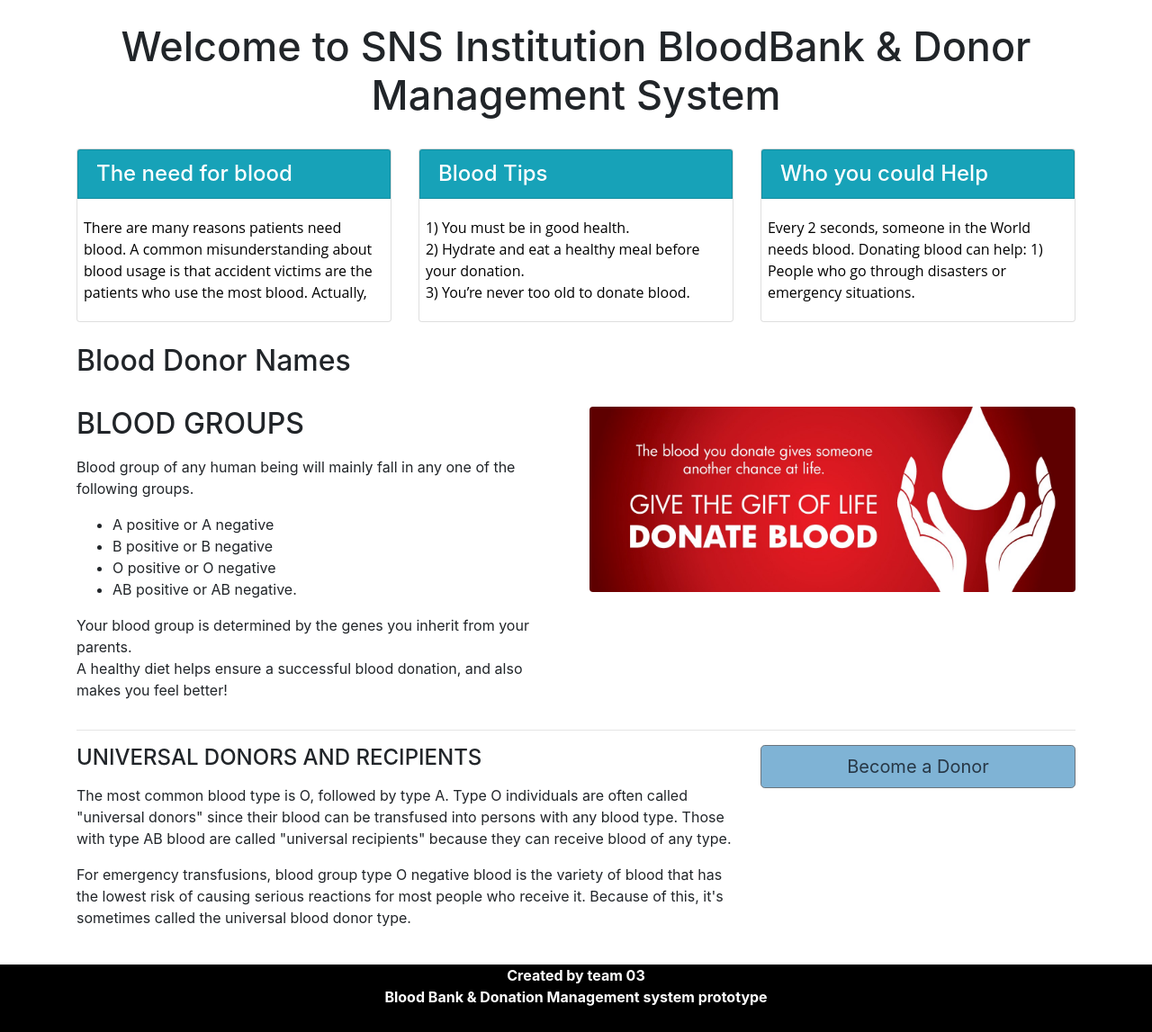
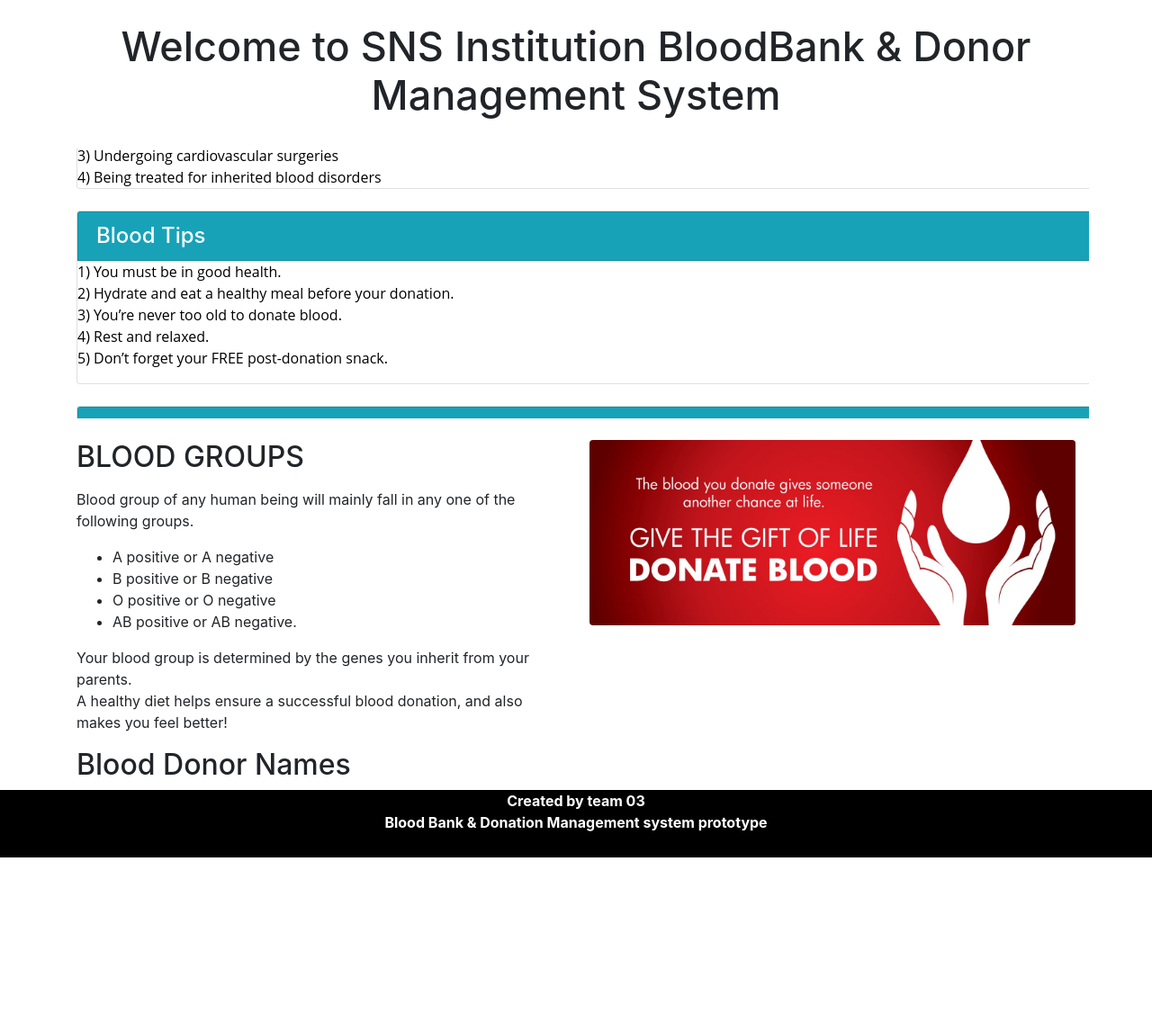
Before and after one commit to mrnithesh/sns.bbdms, a PHP site: page /BDMS/home.php in a window 1280 px wide. Shown: the part 963-2110 px from the top of the page at 90% size. After the commit the page ends 1916 px from the top, so only its background shows below. Run offline with PHP 8.4, Linux system fonts and the light colour scheme; data comes from the database, SQL or seed files in the repository; both versions use the stored data as it was after the commit; tables that the repository leaves empty hold one stand-in row (values such as "Sample post").

Commit message:
combined three cards with auto scroll function

```diff
--- a/home.php
+++ b/home.php
@@ -1,8 +1,6 @@
 <!DOCTYPE html>
 <html lang="en">
-
 <head>
-
     <meta charset="utf-8">
     <meta name="viewport" content="width=device-width, initial-scale=1, shrink-to-fit=no">
     <meta name="description" content="">
@@ -12,21 +10,62 @@
     <script src="https://cdnjs.cloudflare.com/ajax/libs/popper.js/1.16.0/umd/popper.min.js"></script>
     <script src="https://maxcdn.bootstrapcdn.com/bootstrap/4.5.2/js/bootstrap.min.js"></script>
     <style>
+        /* CSS styles for the scrolling container */
+        #scrollContainer {
+            height: 300px;
+            overflow: auto;
+        }
+
+        .card {
+            width: 1500px;
+            margin-right: 20px;
+        }
     </style>
+    <script>
+        document.addEventListener("DOMContentLoaded", function () {
+            // JavaScript to implement auto scroll
+            var scrollContainer = document.getElementById('scrollContainer');
+            var scrollHeight = scrollContainer.scrollHeight;
+            var scrollPosition = 0;
+            var scrollSpeed = 50; // Adjust this value to control the scroll speed (in milliseconds)
+            var scrollInterval;
+
+            function autoScroll() {
+                scrollPosition += 1;
+                if (scrollPosition >= scrollHeight) {
+                    scrollPosition = 0;
+                    scrollContainer.scrollTop = 0; // Reset scroll position to the top
+                } else {
+                    scrollContainer.scrollTop = scrollPosition;
+                }
+            }
+
+            function startScroll() {
+                scrollInterval = setInterval(autoScroll, scrollSpeed);
+            }
+
+            function stopScroll() {
+                clearInterval(scrollInterval);
+            }
+
+            startScroll();
+        });
+    </script>
 </head>
 
 <body>
 <div class="header">
     <?php
-$active="home";
-include('head.php'); ?>
+    $active = "home";
+    include('head.php');
+    ?>
+</div>
 
-</div>
-<?php include'ticker.php'; ?>
+<?php include 'ticker.php'; ?>
 
-  <div id="page-container" style="margin-top:50px; position: relative;min-height: 84vh;   ">
+<div id="page-container" style="margin-top:50px; position: relative; min-height: 84vh;">
     <div class="container">
-    <div id="content-wrap"style="padding-bottom:75px;">
+        <div id="content-wrap" style="padding-bottom:75px;">
             <div id="demo" class="carousel slide" data-ride="carousel">
 
                 <!-- Indicators -->
@@ -43,7 +82,6 @@ include('head.php'); ?>
                     <div class="carousel-item">
                         <img src="image/2.jpg" alt="image\2.jpg" width="100%" height="500">
                     </div>
-
                 </div>
 
                 <!-- Left and right controls -->
@@ -58,80 +96,93 @@ include('head.php'); ?>
             <h1 style="text-align:center;font-size:45px;">Welcome to SNS Institution BloodBank & Donor Management System</h1>
             <br>
             <div class="row">
+                <div id="scrollContainer" onmouseover="stopScroll()" onmouseout="startScroll()">
                     <div class="col-lg-4 mb-4">
                         <div class="card">
-                    <h4 class="card-header card bg-info text-white" >The need for blood</h4>
-
-                        <p class="card-body overflow-auto" style="padding-left:2%;height:120px;text-align:left;">
+                            <h4 class="card-header card bg-info text-white">The need for blood</h4>
                             <?php
                             include 'conn.php';
-                            $sql=$sql= "select * from pages where page_type='needforblood'";
-                            $result=mysqli_query($conn,$sql);
-                            if(mysqli_num_rows($result)>0)   {
-                                while($row = mysqli_fetch_assoc($result)) {
+                            $sql = "select * from pages where page_type='needforblood'";
+                            $result = mysqli_query($conn, $sql);
+                            if (mysqli_num_rows($result) > 0) {
+                                while ($row = mysqli_fetch_assoc($result)) {
                                     echo $row['page_data'];
                                 }
                             }
-
+                            ?>
+                        </div>
+                    </div>
+                    <div class="col-lg-4 mb-4">
+                        <div class="card">
+                            <h4 class="card-header card bg-info text-white">Blood Tips</h4>
+                            <p>
+                                <?php
+                                include 'conn.php';
+                                $sql = "select * from pages where page_type='bloodtips'";
+                                $result = mysqli_query($conn, $sql);
+                                if (mysqli_num_rows($result) > 0) {
+                                    while ($row = mysqli_fetch_assoc($result)) {
+                                        echo $row['page_data'];
+                                    }
+                                }
                                 ?>
                             </p>
                         </div>
                     </div>
                     <div class="col-lg-4 mb-4">
                         <div class="card">
-                    <h4 class="card-header card bg-info text-white">Blood Tips</h4>
-
-                    <p class="card-body overflow-auto" style="padding-left:2%;height:120px;text-align:left;">
+                            <h4 class="card-header card bg-info text-white">Who you could Help</h4>
+                            <p>
                                 <?php
                                 include 'conn.php';
-                        $sql=$sql= "select * from pages where page_type='bloodtips'";
-                        $result=mysqli_query($conn,$sql);
-                        if(mysqli_num_rows($result)>0)   {
-                            while($row = mysqli_fetch_assoc($result)) {
+                                $sql = "select * from pages where page_type='whoyouhelp'";
+                                $result = mysqli_query($conn, $sql);
+                                if (mysqli_num_rows($result) > 0) {
+                                    while ($row = mysqli_fetch_assoc($result)) {
                                         echo $row['page_data'];
                                     }
                                 }
-
                                 ?>
                             </p>
-
                         </div>
                     </div>
-            <div class="col-lg-4 mb-4">
-                <div class="card">
-                    <h4 class="card-header card bg-info text-white" >Who you could Help</h4>
+                </div>
+            </div>
+            <br>
 
-                    <p class="card-body overflow-auto" style="padding-left:2%;height:120px;text-align:left;">
+            <!-- Features Section -->
+            <div class="row">
+                <div class="col-lg-6">
+                    <h2>BLOOD GROUPS</h2>
+                    <p>
                         <?php
                         include 'conn.php';
-                        $sql=$sql= "select * from pages where page_type='whoyouhelp'";
-                        $result=mysqli_query($conn,$sql);
-                        if(mysqli_num_rows($result)>0)   {
-                            while($row = mysqli_fetch_assoc($result)) {
+                        $sql = "select * from pages where page_type='bloodgroups'";
+                        $result = mysqli_query
+                        ($conn, $sql);
+                        if (mysqli_num_rows($result) > 0) {
+                        while ($row = mysqli_fetch_assoc($result)) {
                         echo $row['page_data'];
                         }
                         }
-
                         ?>
                         </p>
-
-
+                        </div>
+                        <div class="col-lg-6">
+                        <img class="img-fluid rounded" src="image\blood_donationcover.jpeg" alt="">
                         </div>
                         </div>
-</div>
-
                         <h2>Blood Donor Names</h2>
-
         <div class="row">
             <?php
             include 'conn.php';
-            $sql= "select * from donor_details join blood where donor_details.donor_blood=blood.blood_id order by rand() limit 6";
-            $result=mysqli_query($conn,$sql);
-            if(mysqli_num_rows($result)>0)
-            {
-            while($row = mysqli_fetch_assoc($result)) {
+            $sql = "select * from donor_details join blood where donor_details.donor_blood=blood.blood_id order by rand() limit 6";
+            $result = mysqli_query($conn, $sql);
+            if (mysqli_num_rows($result) > 0) {
+                while ($row = mysqli_fetch_assoc($result)) {
             ?>
-            <div class="col-lg-4 col-sm-6 portfolio-item" ><br>
+                    <div class="col-lg-4 col-sm-6 portfolio-item">
+                        <br>
                         <div class="card" style="width:300px">
                             <img class="card-img-top" src="image\blood_drop_logo.jpg" alt="Card image" style="width:100%;height:300px">
                             <div class="card-body">
@@ -143,68 +194,21 @@ include('head.php'); ?>
                                     <b>Age : </b> <?php echo $row['donor_age']; ?><br>
                                     <b>Address : </b> <?php echo $row['donor_address']; ?><br>
                                 </p>
-
                             </div>
                         </div>
                     </div>
-      <?php }} ?>
-</div>
-<br>
-        <!-- /.row -->
+                    <p>
 
-        <!-- Features Section -->
-        <div class="row">
-            <div class="col-lg-6">
-                <h2>BLOOD GROUPS</h2>
-                <p>
+                </p>
             <?php
-                    include 'conn.php';
-                    $sql=$sql= "select * from pages where page_type='bloodgroups'";
-                    $result=mysqli_query($conn,$sql);
-                    if(mysqli_num_rows($result)>0)   {
-                        while($row = mysqli_fetch_assoc($result)) {
-                          echo $row['page_data'];
                 }
             }
-
-                   ?></p>
-
-            </div>
-            <div class="col-lg-6">
-                <img class="img-fluid rounded" src="image\blood_donationcover.jpeg" alt="" >
-            </div>
-        </div>
-        <!-- /.row -->
-
-        <hr>
-
-        <!-- Call to Action Section -->
-        <div class="row mb-4">
-            <div class="col-md-8">
-            <h4>UNIVERSAL DONORS AND RECIPIENTS</h4>
-            <p>
-              <?php
-                include 'conn.php';
-                $sql=$sql= "select * from pages where page_type='universal'";
-                $result=mysqli_query($conn,$sql);
-                if(mysqli_num_rows($result)>0)   {
-                    while($row = mysqli_fetch_assoc($result)) {
-                      echo $row['page_data'];
-                    }
-                  }
-
-               ?></p>
-              </div>
-            <div class="col-md-4">
-                <a class="btn btn-lg btn-secondary btn-block" href="donate_blood.php" style="align:center; background-color:#7FB3D5;color:#273746 ">Become a Donor </a>
+            ?>
         </div>
     </div>
 
+    <?php include('footer.php'); ?>
 </div>
 </div>
-  <?php include('footer.php');?>
-</div>
-
 </body>
-
 </html>
```
Also changed, not shown: sql/blood_bank_database.sql (+22 -6 lines). Lines whose indentation alone changed are shown as unchanged.
